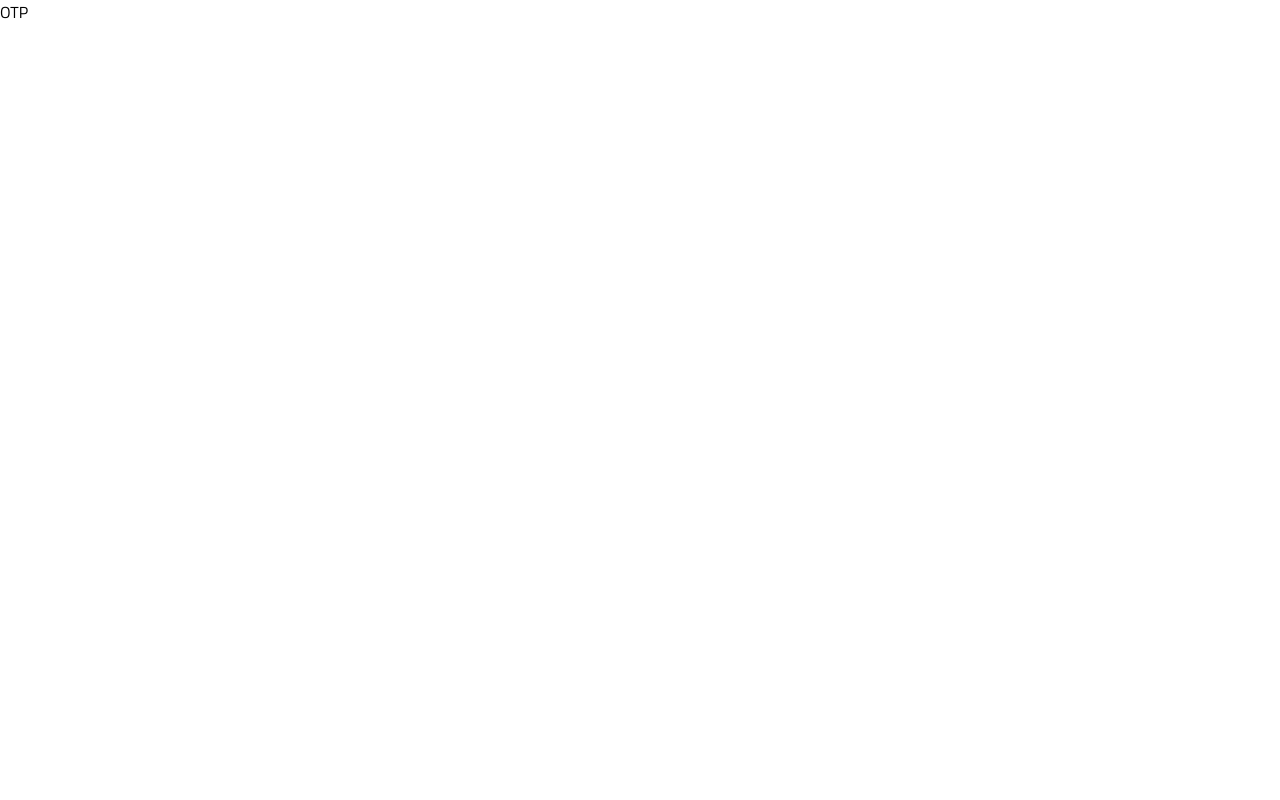
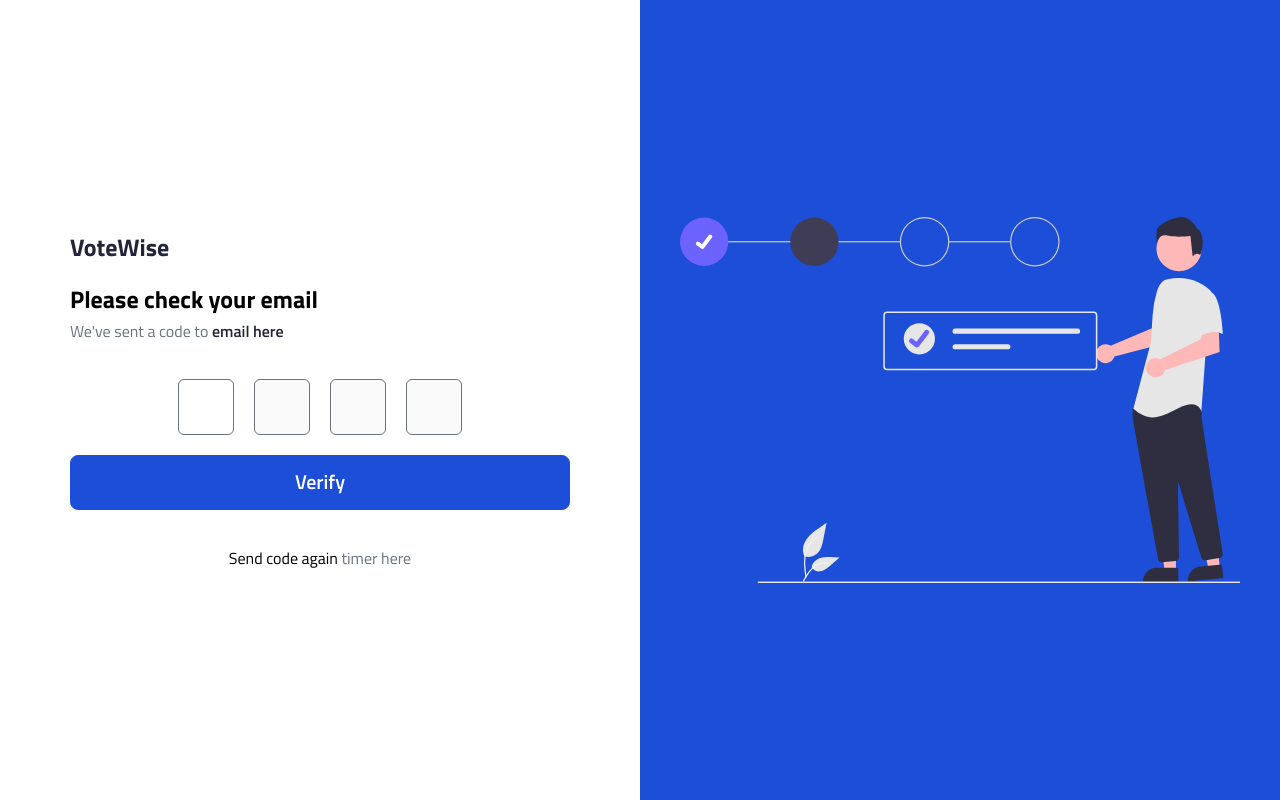
Before and after one commit to jesutobi-world/Voting, a React (Vite) app: page /otp in a window 1280 px wide. Built offline with nearby package versions, Linux system fonts and the light colour scheme.

Commit message:
otp page ...

```diff
--- a/src/components/Forgot.jsx
+++ b/src/components/Forgot.jsx
@@ -6,9 +6,9 @@ import { Link } from 'react-router-dom';
 const Forgot = () => {
     return (
         <div className="min-h-screen lg:h-screen w-screen flex flex-col-reverse lg:flex-row-reverse items-center justify-center relative">
-                <Link to="/login" className=' w-10 h-10 absolute top-4 left-4 lg:hidden flex items-center justify-center'>
-                    <FontAwesomeIcon icon={faArrowLeft} className='text-white text-2xl' />
-                </Link>
+            <Link to="/login" className=' w-10 h-10 absolute top-4 left-4 lg:hidden flex items-center justify-center'>
+                <FontAwesomeIcon icon={faArrowLeft} className='text-white text-2xl' />
+            </Link>
             <div className='flex w-full lg:w-1/2 h-full items-center justify-center px-5 py-10'>
                 <div className='flex gap-5 flex-col w-full lg:w-[500px]'>
                     <div className='text-xl lg:text-2xl font-bold text-[#23233b] w-full'>VoteWise</div>
@@ -26,9 +26,12 @@ const Forgot = () => {
                             <input type="text" placeholder='Email' className='h-full flex-1 outline-none bg-transparent border-none text-[#3c3744] text-lg flex items-center font-medium' />
                         </div>
 
-                        <button className='w-full h-[65px] lg:h-[55px] rounded-lg border border-solid border-blue-700 text-white text-xl font-semibold'
-                            style={{ backgroundColor: 'rgb(29 78 216)', }}
-                            type='submit'>Send Code</button>
+                        <Link to="/otp" className='w-full'>
+                            <button className='w-full h-[65px] lg:h-[55px] rounded-lg border border-solid border-blue-700 text-white text-xl font-semibold'
+                                style={{ backgroundColor: 'rgb(29 78 216)', }}>
+                                Send Code
+                            </button>
+                        </Link>
                     </form>
                 </div>
             </div>
@@ -36,7 +39,7 @@ const Forgot = () => {
                 <img src={ForgotImage} alt="" className='' />
             </div>
         </div>
-    )
-}
+    );
+};
 
-export default Forgot
+export default Forgot;
--- a/src/components/Otp.jsx
+++ b/src/components/Otp.jsx
@@ -1,8 +1,52 @@
-
+import OtpImage from '/OtpImage.svg';
+import { FontAwesomeIcon } from '@fortawesome/react-fontawesome';
+import { faArrowLeft } from '@fortawesome/free-solid-svg-icons';
+import { Link } from 'react-router-dom';
 
 const Otp = () => {
   return (
-    <div>OTP</div>
+    <div className="min-h-screen lg:h-screen w-screen flex flex-col-reverse lg:flex-row items-center justify-center relative">
+      <Link to="/forgot" className=' w-10 h-10 absolute top-4 left-4 lg:hidden flex items-center justify-center'>
+        <FontAwesomeIcon icon={faArrowLeft} className='text-white text-2xl' />
+      </Link>
+      <div className='flex w-full lg:w-1/2 h-full items-center justify-center px-5 py-10'>
+        <div className='flex gap-5 flex-col w-full lg:w-[500px]'>
+          <div className='text-xl lg:text-2xl font-bold text-[#23233b] w-full'>VoteWise</div>
+          <div className='w-full'>
+            <h1 className='text-2xl font-bold mb-1'>Please check your email</h1>
+            <div className='flex'>
+              <p className='text-gray-500'>We{"'"}ve sent a code to <span className='text-[#23233b] font-semibold'>{"email here"}</span></p>
+            </div>
+          </div>
+          <form action="#" className='w-full gap-5 flex flex-col pt-4'>
+            <div className='flex gap-5 w-full items-center justify-center'>
+              <input type="number" className='h-14 w-14 rounded-md outline-none text-3xl font-semibold text-center border-[1px] border-solid border-gray-500 flex items-center justify-center' />
+              <input type="number" disabled className='h-14 w-14 rounded-md outline-none text-3xl font-semibold text-center border-[1px] border-solid border-gray-500 flex items-center justify-center' />
+              <input type="number" disabled className='h-14 w-14 rounded-md outline-none text-3xl font-semibold text-center border-[1px] border-solid border-gray-500 flex items-center justify-center' />
+              <input type="number" disabled className='h-14 w-14 rounded-md outline-none text-3xl font-semibold text-center border-[1px] border-solid border-gray-500 flex items-center justify-center' />
+            </div>
+
+            {/* <div className='w-full h-[65px] lg:h-[55px] rounded-lg flex border border-solid border-gray-400 items-center px-4 gap-4 overflow-hidden mb-4'>
+                        <div className='h-full flex items-center'>
+                            <FontAwesomeIcon icon={faEnvelope} className='text-gray-400 text-lg' />
+                        </div>
+                        <input type="text" placeholder='Email' className='h-full flex-1 outline-none bg-transparent border-none text-[#3c3744] text-lg flex items-center font-medium' />
+                    </div> */}
+
+            <Link to="/reset" className='w-full'>
+              <button className='w-full h-[65px] lg:h-[55px] rounded-lg border border-solid border-blue-700 text-white text-xl font-semibold'
+                style={{ backgroundColor: 'rgb(29 78 216)', }}>
+                Verify
+              </button>
+            </Link>
+          </form>
+          <p className='w-full text-center pt-4'>Send code again <span className='text-gray-500'>{"timer here"}</span></p>
+        </div>
+      </div>
+      <div className='flex items-center justify-center w-full min-h-[300px] lg:h-full lg:w-1/2 bg-blue-700 p-10 flex-1'>
+        <img src={OtpImage} alt="" className='' />
+      </div>
+    </div>
   )
 }
 
--- a/src/index.css
+++ b/src/index.css
@@ -8,4 +8,12 @@
     html {
         font-family: "Titillium Web", sans-serif;
     }
-  }
+
+    input[type='number']::-webkit-outer-spin-button,
+    input[type='number']::-webkit-inner-spin-button,
+    input[type='number'] {
+        -webkit-appearance: none;
+        margin: 0;
+        -moz-appearance: textfield !important;
+    }
+}
```
Also changed, not shown: public/OtpImage.svg (added).
